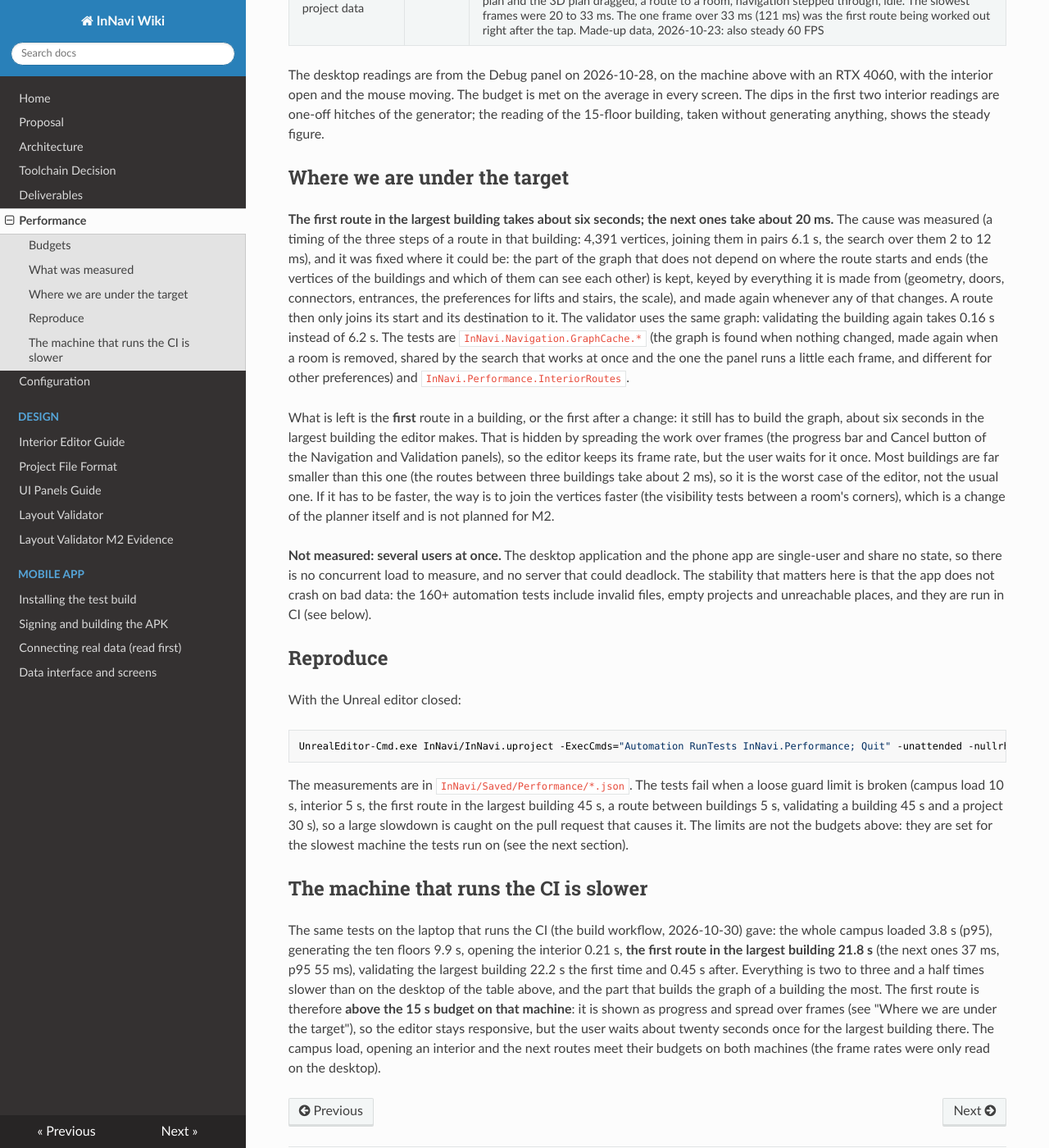
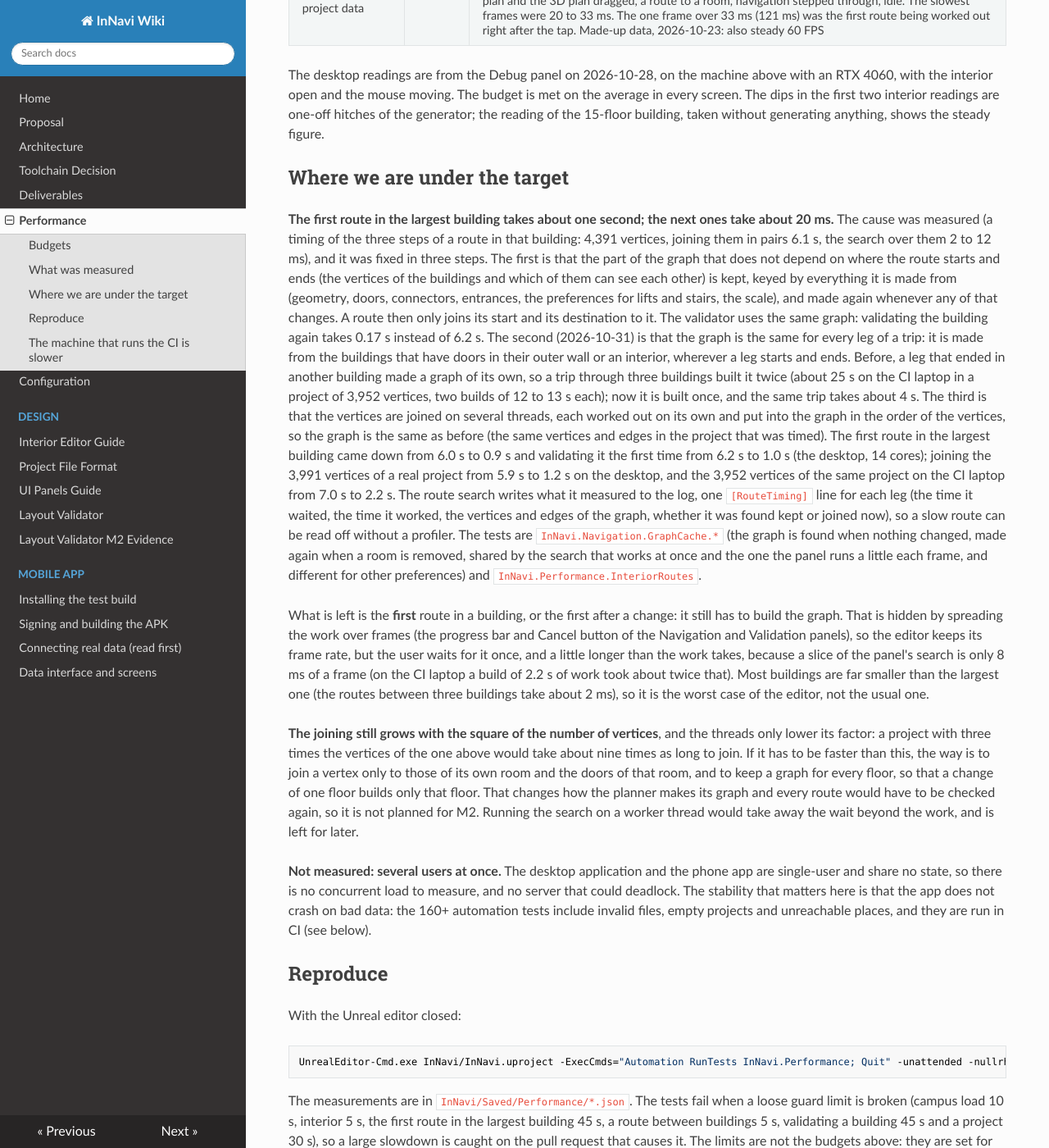
Before and after one commit to GYQ-SIT/Pathfinder-InNav, an MkDocs documentation site: the page built from docs/performance.md, in a window 1280 px wide and 1400 px high, scrolled down 2431 px. Shown: the whole window at 82% size. Built offline with MkDocs 1.6.1, drawn with Linux system fonts in a browser that asks for light colours; nearby versions of some CDN libraries; some of the changed text lies outside the part shown.

Commit message:
Document the faster route graph and the route timing log
The first route in the largest building takes 0.9 s instead of 6.0 s, validating it the first time 1.0 s instead of 6.2 s. The graph is the same for every leg of a trip (a trip through three buildings took about 25 s on the CI laptop, two builds, and takes about 4 s). Joining the vertices on several threads: 5.9 s to 1.2 s on the desktop and 7.0 s to 2.2 s on the CI laptop for a real project. Says what is left: the joining still grows with the square of the vertices, and the wait beyond the work of the panel's search.

```diff
--- a/docs/performance.md
+++ b/docs/performance.md
@@ -41,9 +41,9 @@ loose guard limits. Every test writes what it measured to `InNavi/Saved/Performa
 | Phone data: open a project | 3 buildings, 42 places | 1 ms | 1 ms | | |
 | Phone data: search places | 42 places | under 1 ms | under 1 ms | < 100 ms | met |
 | Phone data: a route | 40 routes, all found | 12 ms | 13 ms | < 1 s | met |
-| Route inside one building: the first (it builds the graph of the building) | 10 floors, 225 rooms | 6.0 s | | < 15 s with progress | met, see below |
+| Route inside one building: the first (it builds the graph of the building) | 10 floors, 225 rooms | 0.9 s | | < 15 s with progress | met, see below |
 | Route inside one building: the next 11 (the graph is kept) | the same, 11 routes | 20 ms | 27 ms | < 1 s | met |
-| Validating one building: the first run, then again | the same building | 6.2 s, then 0.16 s | | < 30 s with progress | met |
+| Validating one building: the first run, then again | the same building | 1.0 s, then 0.17 s | | < 30 s with progress | met |
 
 The frame figures, which need a window on a screen, are read from the **Debug** panel (Window > Debug, on both screens), which shows the
 average, the 1 % low and the slowest frame over the last ten seconds ("Last 10 s: avg 61.2 | 1% low 48.0 | min 31.0 FPS").
@@ -61,20 +61,35 @@ moving. The budget is met on the average in every screen. The dips in the first
 
 ## Where we are under the target
 
-**The first route in the largest building takes about six seconds; the next ones take about 20 ms.** The cause was measured (a timing of
+**The first route in the largest building takes about one second; the next ones take about 20 ms.** The cause was measured (a timing of
 the three steps of a route in that building: 4,391 vertices, joining them in pairs 6.1 s, the search over them 2 to 12 ms), and it was
-fixed where it could be: the part of the graph that does not depend on where the route starts and ends (the vertices of the buildings and which
+fixed in three steps. The first is that the part of the graph that does not depend on where the route starts and ends (the vertices of the buildings and which
 of them can see each other) is kept, keyed by everything it is made from (geometry, doors, connectors, entrances, the preferences for lifts
 and stairs, the scale), and made again whenever any of that changes. A route then only joins its start and its destination to it. The
-validator uses the same graph: validating the building again takes 0.16 s instead of 6.2 s. The tests are `InNavi.Navigation.GraphCache.*`
+validator uses the same graph: validating the building again takes 0.17 s instead of 6.2 s. The second (2026-10-31) is that the graph is
+the same for every leg of a trip: it is made from the buildings that have doors in their outer wall or an interior, wherever a leg starts and
+ends. Before, a leg that ended in another building made a graph of its own, so a trip through three buildings built it twice (about 25 s on
+the CI laptop in a project of 3,952 vertices, two builds of 12 to 13 s each); now it is built once, and the same trip takes about 4 s. The
+third is that the vertices are joined on several threads, each worked out on its own and put into the graph in the order of the vertices, so
+the graph is the same as before (the same vertices and edges in the project that was timed). The first route in the largest building came down
+from 6.0 s to 0.9 s and validating it the first time from 6.2 s to 1.0 s (the desktop, 14 cores); joining the 3,991 vertices of a real project
+from 5.9 s to 1.2 s on the desktop, and the 3,952 vertices of the same project on the CI laptop from 7.0 s to 2.2 s. The route search writes
+what it measured to the log, one `[RouteTiming]` line for each leg (the time it waited, the time it worked, the vertices and edges of the
+graph, whether it was found kept or joined now), so a slow route can be read off without a profiler. The tests are `InNavi.Navigation.GraphCache.*`
 (the graph is found when nothing changed, made again when a room is removed, shared by the search that works at once and the one the panel runs
 a little each frame, and different for other preferences) and `InNavi.Performance.InteriorRoutes`.
 
-What is left is the **first** route in a building, or the first after a change: it still has to build the graph, about six seconds in the
-largest building the editor makes. That is hidden by spreading the work over frames (the progress bar and Cancel button of the Navigation and
-Validation panels), so the editor keeps its frame rate, but the user waits for it once. Most buildings are far smaller than this one (the
-routes between three buildings take about 2 ms), so it is the worst case of the editor, not the usual one. If it has to be faster, the way is to
-join the vertices faster (the visibility tests between a room's corners), which is a change of the planner itself and is not planned for M2.
+What is left is the **first** route in a building, or the first after a change: it still has to build the graph. That is hidden by
+spreading the work over frames (the progress bar and Cancel button of the Navigation and Validation panels), so the editor keeps its frame
+rate, but the user waits for it once, and a little longer than the work takes, because a slice of the panel's search is only 8 ms of a frame
+(on the CI laptop a build of 2.2 s of work took about twice that). Most buildings are far smaller than the largest one (the routes between three
+buildings take about 2 ms), so it is the worst case of the editor, not the usual one.
+
+**The joining still grows with the square of the number of vertices**, and the threads only lower its factor: a project with three times the
+vertices of the one above would take about nine times as long to join. If it has to be faster than this, the way is to join a vertex only to
+those of its own room and the doors of that room, and to keep a graph for every floor, so that a change of one floor builds only that floor.
+That changes how the planner makes its graph and every route would have to be checked again, so it is not planned for M2. Running the search
+on a worker thread would take away the wait beyond the work, and is left for later.
 
 **Not measured: several users at once.** The desktop application and the phone app are single-user and share no state, so there is no
 concurrent load to measure, and no server that could deadlock. The stability that matters here is that the app does not crash on bad
@@ -101,4 +116,6 @@ the largest building 22.2 s the first time and 0.45 s after. Everything is two t
 table above, and the part that builds the graph of a building the most. The first route is therefore **above the 15 s budget on that
 machine**: it is shown as progress and spread over frames (see "Where we are under the target"), so the editor stays responsive, but the
 user waits about twenty seconds once for the largest building there. The campus load, opening an interior and the next routes meet their budgets
-on both machines (the frame rates were only read on the desktop).
+on both machines (the frame rates were only read on the desktop). The laptop figures of this section are from before the vertices were joined
+on several threads (2026-10-31, see above); the graph of a real project there went from 7.0 s to 2.2 s, and the CI will write the new figures
+of the largest building on its next run.
```
Also changed, not shown: docs/architecture.md (+1 -1 lines).
